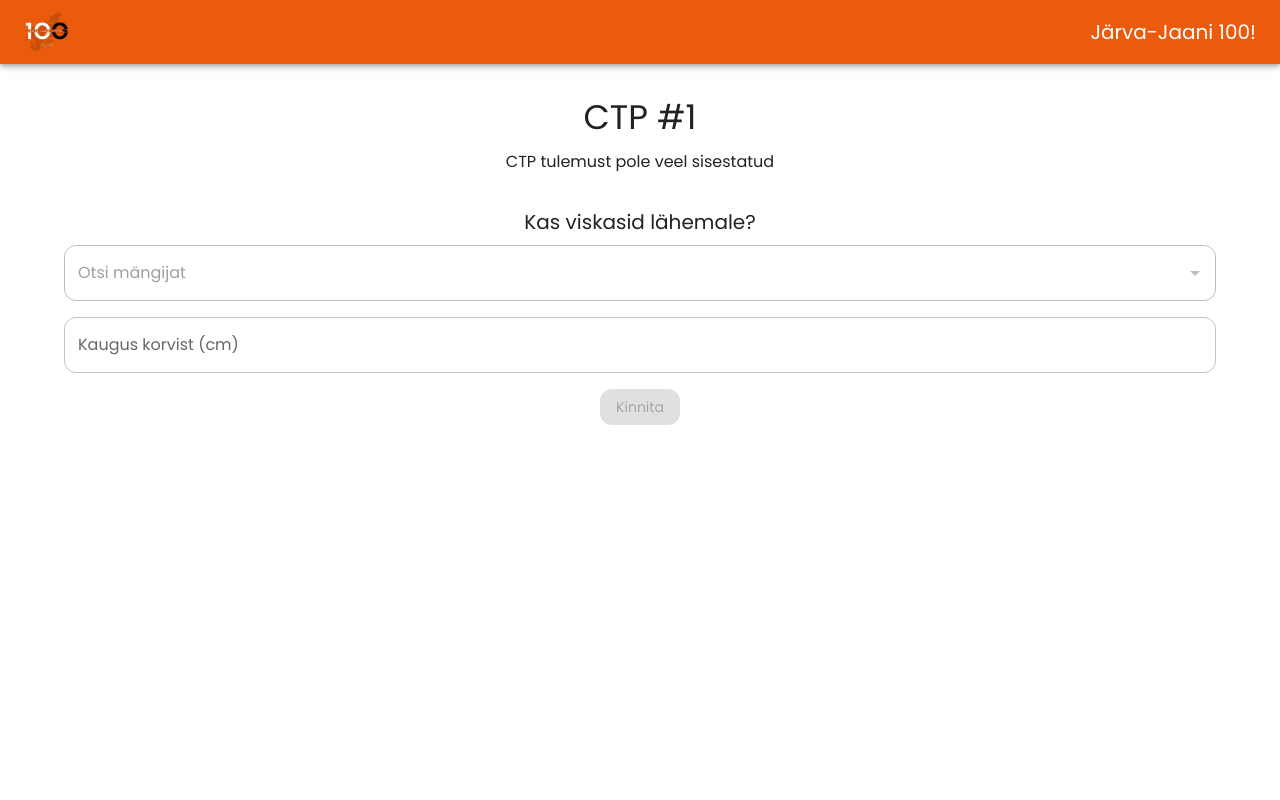
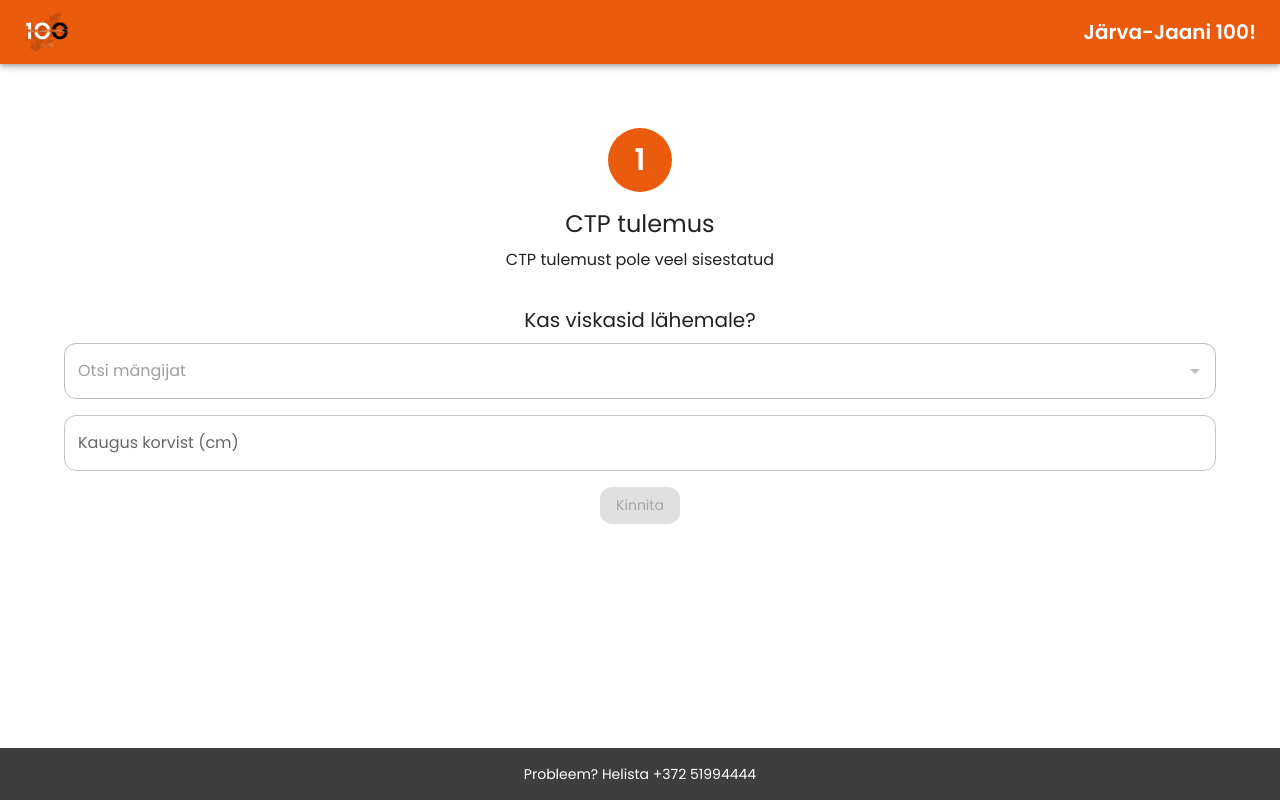
Before and after one commit to apunkto/jj100, a Next.js app: page /ctp/1 in a window 1280 px wide. Built offline with nearby package versions, Linux system fonts and the light colour scheme; no server answers.

Commit message:
ctp page

```diff
--- a/src/components/Layout.tsx
+++ b/src/components/Layout.tsx
@@ -1,20 +1,53 @@
-import {AppBar, Toolbar, Typography, Container, Box} from '@mui/material'
-import {ReactNode} from 'react'
+import { AppBar, Toolbar, Typography, Container, Box } from '@mui/material'
+import { ReactNode } from 'react'
 
-export default function Layout({children}: { children: ReactNode }) {
+export default function Layout({ children }: { children: ReactNode }) {
     return (
-        <>
+        <Box
+            display="flex"
+            flexDirection="column"
+            minHeight="100vh"
+        >
+            {/* Header */}
             <AppBar position="static">
                 <Toolbar>
-                    <Box sx={{width: '100%', display: 'flex', justifyContent: 'space-between', alignItems: 'center'}}>
-                        <Box component="img" src="/logo.png" alt="Logo" sx={{height: 40, mr: 2}}/>
-                        <Typography variant="h6">Järva-Jaani 100!</Typography>
+                    <Box
+                        sx={{
+                            width: '100%',
+                            display: 'flex',
+                            justifyContent: 'space-between',
+                            alignItems: 'center',
+                        }}
+                    >
+                        <Box component="img" src="/logo.png" alt="Logo" sx={{ height: 40, mr: 2 }} />
+                        <Typography variant="h6" sx={{ fontWeight: 700 }}>
+                            Järva-Jaani 100!
+                        </Typography>
                     </Box>
                 </Toolbar>
             </AppBar>
-            <Container sx={{mt: 4}}>
+
+            {/* Content */}
+            <Container sx={{ mt: 4, mb: 6 }} component="main">
                 {children}
             </Container>
-        </>
+
+            {/* Footer */}
+            <Box
+                component="footer"
+                sx={{
+                    py: 2,
+                    px: 2,
+                    mt: 'auto',
+                    backgroundColor: 'secondary.main',
+                    color: 'white',
+                    textAlign: 'center',
+                }}
+            >
+                <Typography variant="body2">
+                    Probleem? Helista +372 51994444
+                </Typography>
+            </Box>
+        </Box>
     )
 }
--- a/src/pages/ctp/[hole].tsx
+++ b/src/pages/ctp/[hole].tsx
@@ -84,9 +84,27 @@ export default function CtpHolePage() {
     return (
         <Layout>
             <Box textAlign="center" mt={4}>
-                <Typography variant="h4" gutterBottom>
-                    CTP #{hole}
+                <Box display="flex" justifyContent="center" alignItems="center" mb={2}>
+                    <Box
+                        sx={{
+                            width: 64,
+                            height: 64,
+                            borderRadius: '50%',
+                            backgroundColor: 'primary.main',
+                            display: 'flex',
+                            alignItems: 'center',
+                            justifyContent: 'center',
+                        }}
+                    >
+                        <Typography variant="h5" sx={{ color: 'white', fontWeight: 'bold', fontSize: '30px' }}>
+                            {hole}
+                        </Typography>
+                    </Box>
+                </Box>
+                <Typography variant="h5" gutterBottom>
+                    CTP tulemus
                 </Typography>
+
 
                 {loading ? (
                     <CircularProgress/>
```
